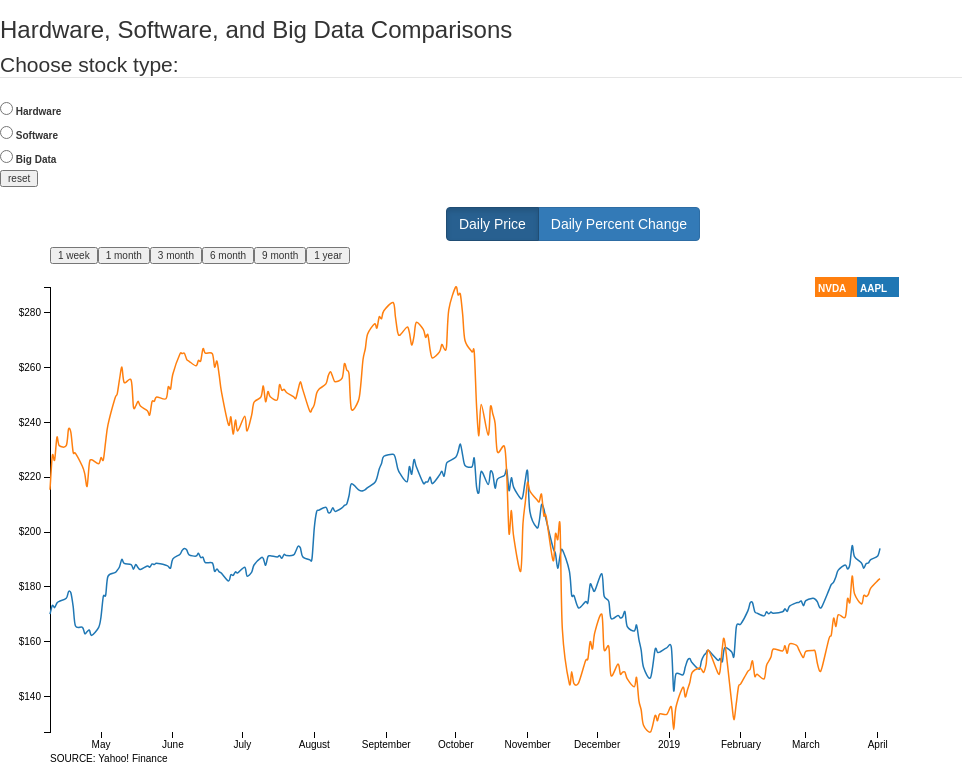
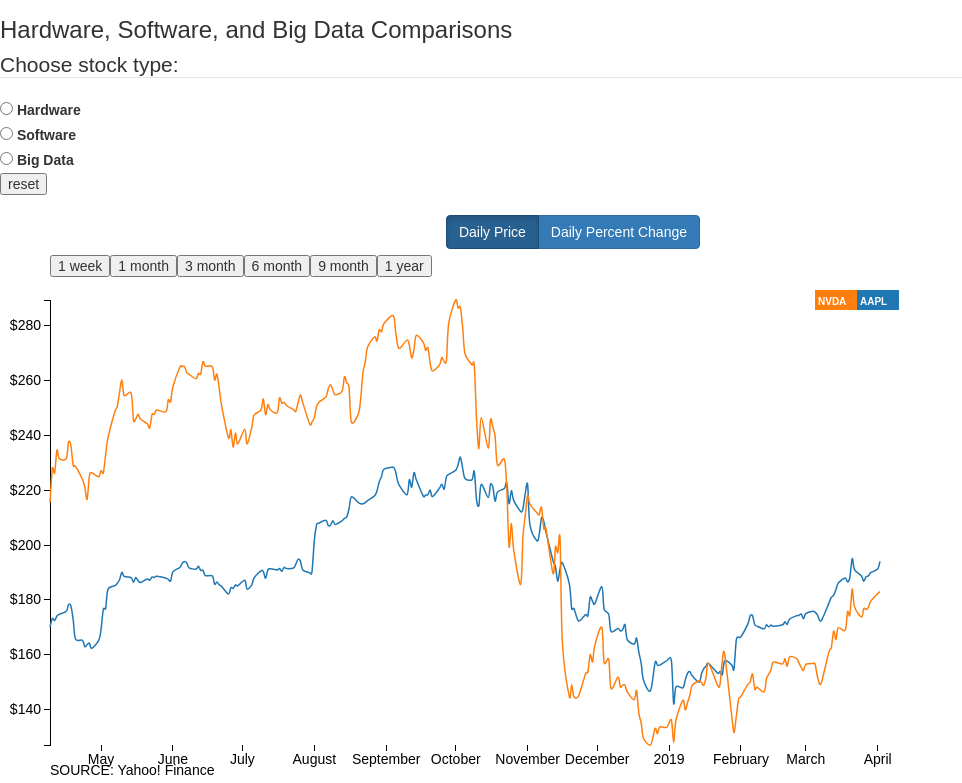
Before and after one commit to Nathanlang14/TechStocksGraphing, a plain HTML site: page index.html in a window 1280 px wide. Shown: the part 63-846 px from the top of the page, without its empty margins (0-962 px from the left). Drawn offline with nearby package versions, Linux system fonts and the light colour scheme.

Commit message:
Update style.css

```diff
--- a/style.css
+++ b/style.css
@@ -1,5 +1,5 @@
 body {
-  font: 10px arial, sans-serif;
+  font: 14px arial, sans-serif;
 }
 .btn-group{
 	float:right;
```
